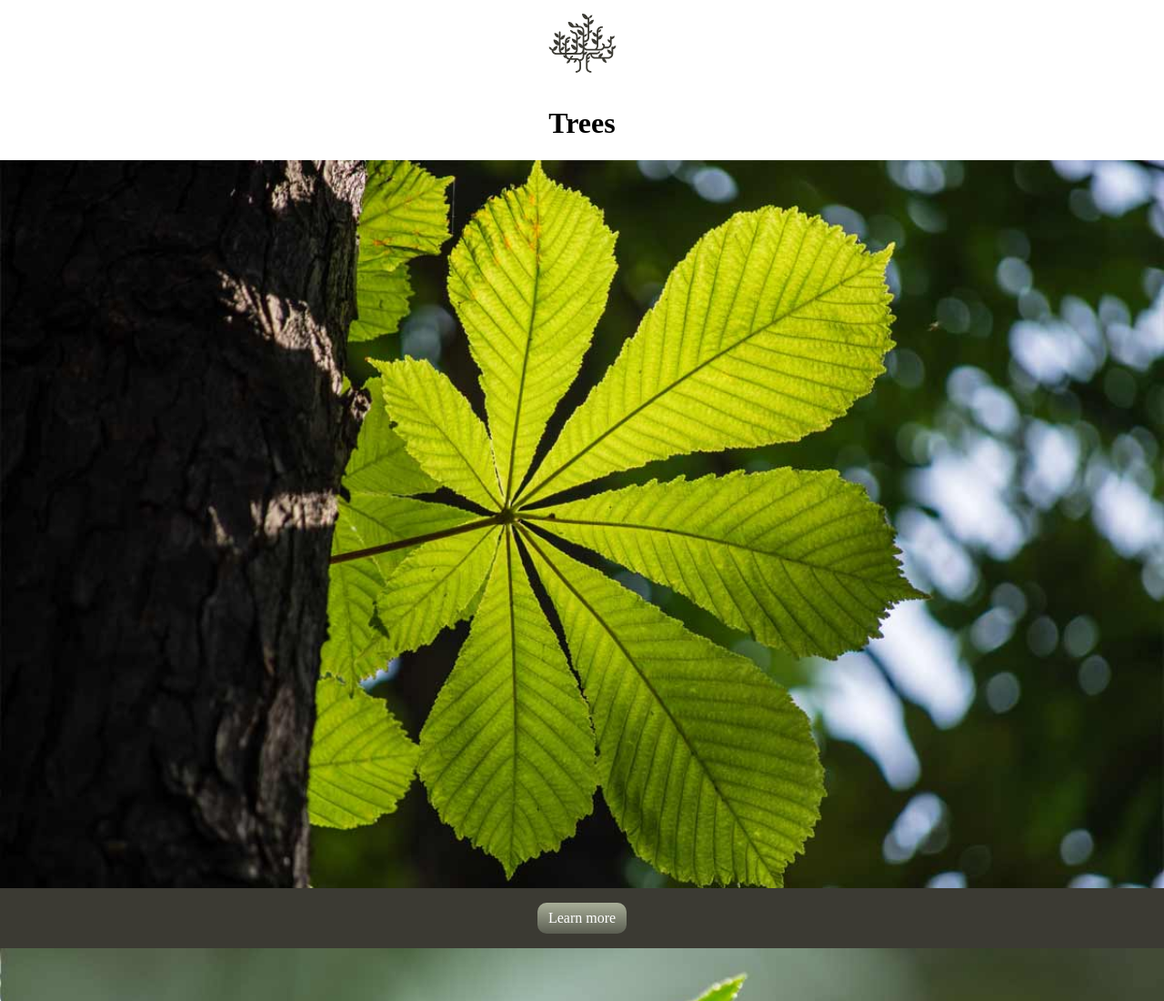
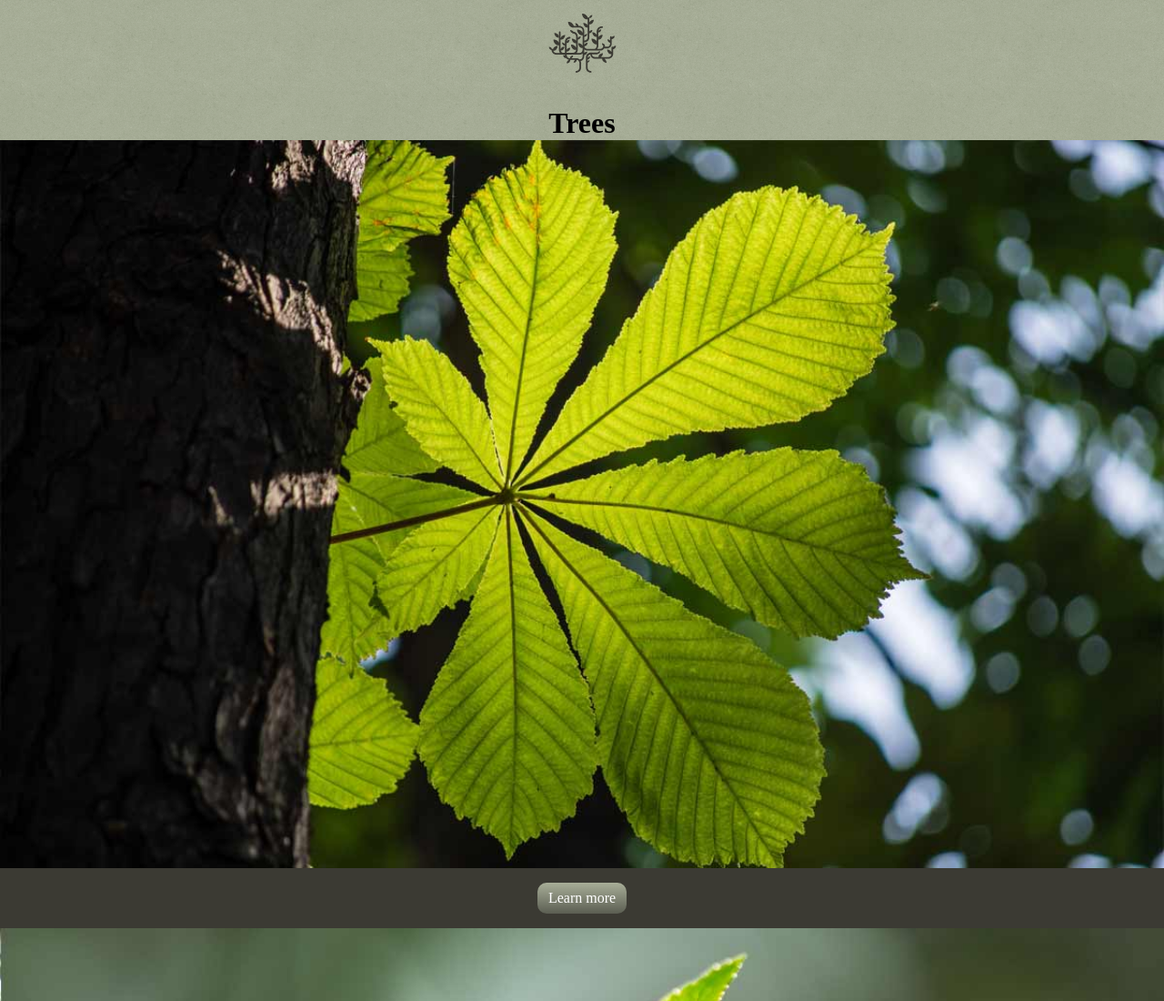
Before and after one commit to MattSkinner30/images-demo, a plain HTML site: page index.html in a window 1280 px wide. Shown: the top 1100 px of the page at 91% size. Drawn offline with Linux system fonts and the light colour scheme.

Commit message:
finished

```diff
--- a/css/main.css
+++ b/css/main.css
@@ -10,12 +10,16 @@ body {
 	margin: 0;
 }
 
+h1 {
+	margin-bottom: 0;
+}
+
  .masthead {
- 	background-image: url("../images/logo.svg");
+ 	background-image: url("../images/logo.svg"), url("../images/masthead-bg.png");
  	padding-top: 6em;
- 	background-size: 75px auto;
- 	background-repeat: no-repeat;
- 	background-position: center 10px;
+ 	background-size: 75px auto, 200px auto;
+ 	background-repeat: no-repeat, repeat;
+ 	background-position: center 10px, left top;
  	text-align: center;
  }
 /*everything can have a background image*/
```
Also changed, not shown: images/masthead-bg.png (added).
